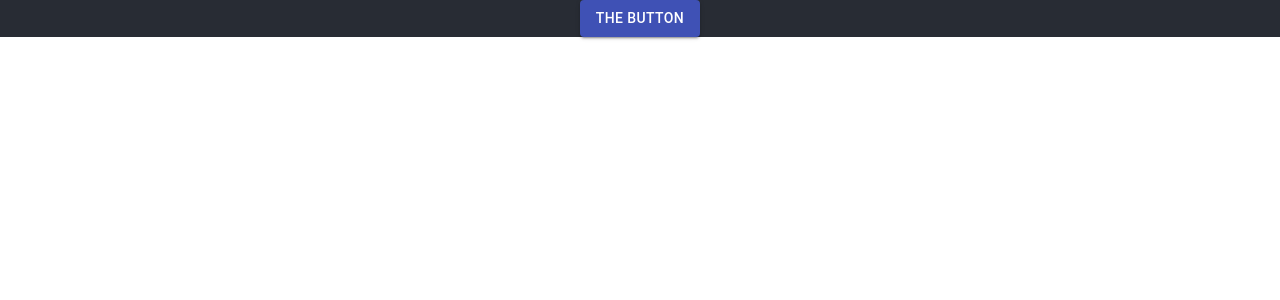
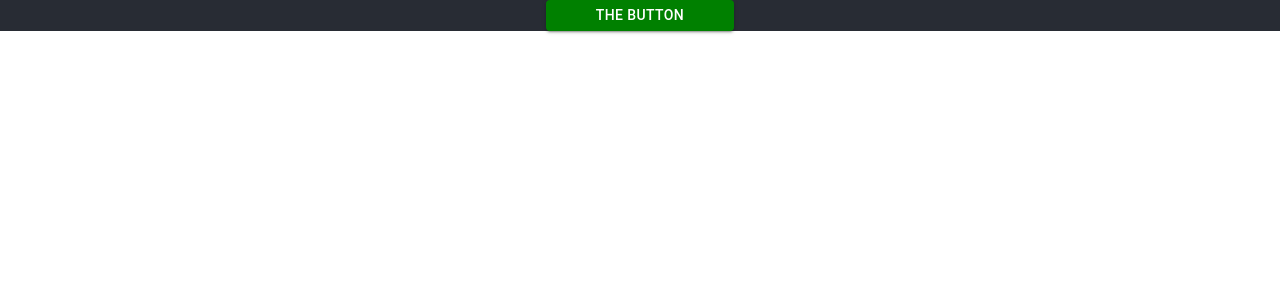
Before and after one commit to rui-watanabe/practice-chart-js, a React (Create React App) app: page / in a window 1280 px wide. Shown: the top 300 px of the page. Built offline with nearby package versions, Linux system fonts and the light colour scheme.

Commit message:
add material ui button using makeStyles

```diff
--- a/src/components/MaterialUI.tsx
+++ b/src/components/MaterialUI.tsx
@@ -1,9 +1,15 @@
 import React from "react";
-import { Button } from "@material-ui/core";
+import { Button, makeStyles } from "@material-ui/core";
+
+const useStyles = makeStyles({
+  btnStyle: { background: "green", padding: "3px 50px" },
+});
+
 const MaterialUI: React.FC = () => {
+  const classes = useStyles();
   return (
     <div>
-      <Button variant="contained" color="primary">
+      <Button className={classes.btnStyle} variant="contained" color="primary">
         The Button
       </Button>
     </div>
```
